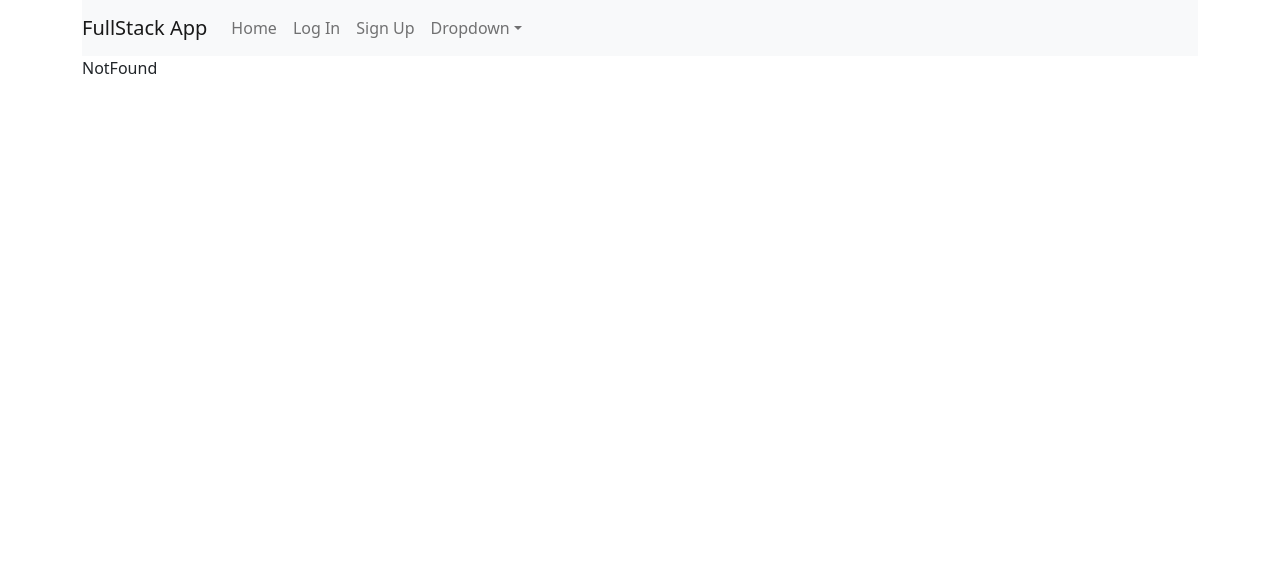
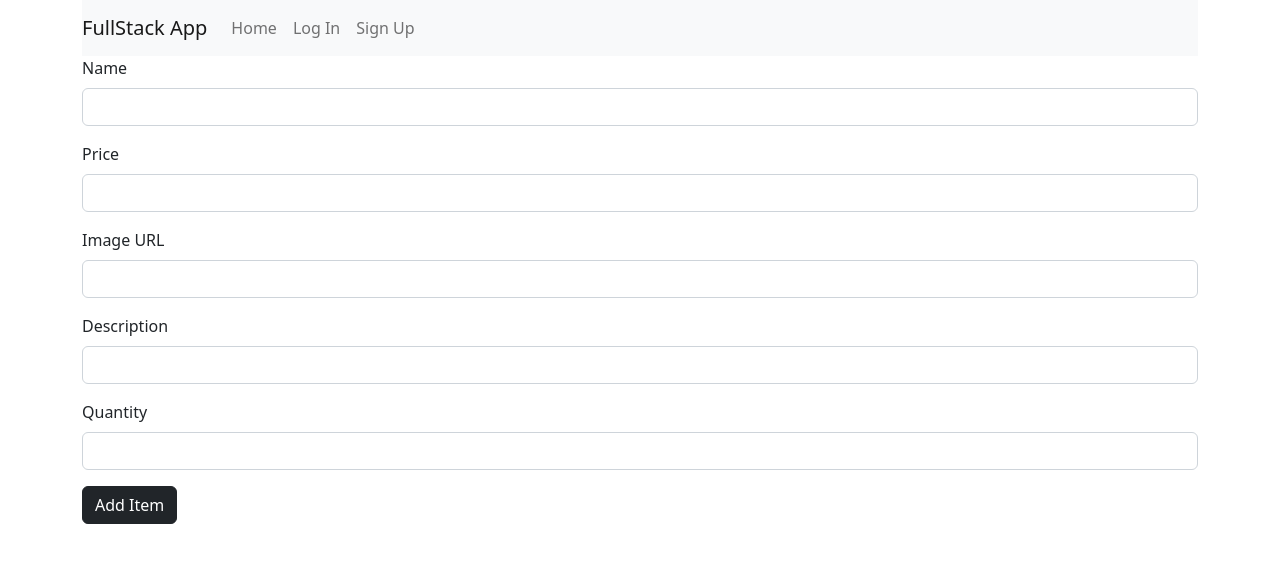
Before and after one commit to Mauro1442/Front-E-commerce-2.0, a React (Create React App) app: page /add in a window 1280 px wide. Shown: the top 562 px of the page. Built offline with nearby package versions, Linux system fonts and the light colour scheme.

Commit message:
managing products

```diff
--- a/src/Components/Menu.js
+++ b/src/Components/Menu.js
@@ -26,11 +26,6 @@ function handleClick() {
             <Nav.Link as={Link} to="/">
               Home
             </Nav.Link>
-{context.userLogin &&
-<Nav.Link onClick={handleClick}>
-              Log Out
-            </Nav.Link>
-}
 
 
 {!context.userLogin && <>
@@ -48,12 +43,19 @@ function handleClick() {
 
 
 
+{context.userLogin &&
+<>
+  <Nav.Link onClick={handleClick}>
+              Log Out
+            </Nav.Link>
 
+                    <NavDropdown title="Dropdown" id="basic-nav-dropdown">
+              <NavDropdown.Item  as={Link} to="/add">
+              Add Item
 
-            <NavDropdown title="Dropdown" id="basic-nav-dropdown">
-              <NavDropdown.Item href="#action/3.1">Action</NavDropdown.Item>
-              <NavDropdown.Item href="#action/3.2">
-                Another action
+</NavDropdown.Item>
+              <NavDropdown.Item as={Link} to="/delete">
+                Delete Item
               </NavDropdown.Item>
               <NavDropdown.Item href="#action/3.3">Something</NavDropdown.Item>
               <NavDropdown.Divider />
@@ -61,6 +63,15 @@ function handleClick() {
                 Separated link
               </NavDropdown.Item>
             </NavDropdown>
+</>
+
+
+
+
+}
+
+
+
           </Nav>
         </Navbar.Collapse>
       </Navbar>
--- a/src/Components/Product.js
+++ b/src/Components/Product.js
@@ -1,7 +1,6 @@
 import { Link } from "react-router-dom";
 import { Button, Card, Col } from "react-bootstrap";
 import { useNavigate } from "react-router-dom";
-
 
 export default function Product(props) {
   const navigate = useNavigate();
@@ -9,24 +8,21 @@ export default function Product(props) {
   const { name, price, code, description, id } = props;
   return (
     <Col>
-      <Card style={{ width: "18rem" }}>
-        <Card.Img variant="top" src="holder.js/100px180" />
+      <Card
+        style={{ width: "18rem", textDecoration: "none", color: "black" }}
+        as={Link}
+        to={"/product/" + id}
+      >
+        <Card.Img variant="top" src={code} />
         <Card.Body>
-          <Card.Title>{name}</Card.Title>
+          <Card.Title>${price}</Card.Title>
           <Card.Text>
-            <li>price: {price}</li>
-            <li>code: {code}</li>
-            <li>description: {description} </li>
-            <li>id: {id}</li>
+            <p>{name}</p>
           </Card.Text>
-          <Button variant="dark" as={Link} to={"/product/" + id}>
-            See Detail
+
+          <Button type="submit" variant="dark" onClick={() => navigate("/buy")}>
+            Order
           </Button>
-
-            <Button type="submit" variant="warning" onClick={() => navigate("/buy")}>
-          Buy
-        </Button>
-
         </Card.Body>
       </Card>
     </Col>
--- /dev/null
+++ b/src/Pages/Add Item.js
@@ -0,0 +1,86 @@
+import Input from "../Components/Input";
+import { useForm } from "react-hook-form";
+import { Button, Form } from "react-bootstrap";
+import AlertCustom from "../Components/Alert";
+
+import { useNavigate } from "react-router-dom";
+import axios from "../Config/Axios";
+import AuthContext from "../Context/AuthContext";
+import { useState, useContext } from "react";
+
+export default function AddItem(props) {
+  const context = useContext(AuthContext);
+  const [alert, setAlert] = useState({ variant: "", text: "" });
+
+  const {
+    register,
+    handleSubmit,
+    formState: { errors },
+  } = useForm();
+
+  const navigate = useNavigate();
+
+  const onSubmit = async (data) => {
+    var config = {
+      method: "post",
+      url: "https://api-nodeservice.herokuapp.com/products/",
+      headers: {
+        "x-access-token": `${JSON.parse(window.localStorage.getItem("access_token"))}`,"Content-Type": "application/json",
+      },
+      data: data,
+    };
+
+    axios(config)
+      .then(function (response) {
+        console.log(response);
+      })
+      .catch(function (error) {
+        console.log(error);
+      });
+  };
+
+  return (
+    <div>
+      <Form
+        onSubmit={handleSubmit((data) => {
+          onSubmit(data);
+        })}
+      >
+        <Input
+          label="Name"
+          register={{ ...register("name", { required: true }) }}
+        />
+        {errors.name && <span>Mandatory</span>}
+        <Input
+          label="Price"
+          register={{
+            ...register("price", { required: true }),
+          }}
+        />
+        {errors.price && <span>Mandatory</span>}
+        <Input
+          label="Image URL"
+          register={{ ...register("code", { required: true }) }}
+        />
+        {errors.code && <span>Mandatory</span>}
+        <Input
+          label="Description"
+          register={{
+            ...register("description", { required: true }),
+          }}
+        />
+        {errors.description && <span>Mandatory</span>}
+        <Input
+          label="Quantity"
+          register={{ ...register("quantity", { required: true }) }}
+        />
+        {errors.quantity && <span>Mandatory</span>}
+
+        <Button type="submit" variant="dark">
+          Add Item
+        </Button>
+        <AlertCustom variant={alert.variant} text={alert.text} />
+      </Form>
+    </div>
+  );
+}
--- /dev/null
+++ b/src/Pages/Delete Item.js
@@ -0,0 +1,63 @@
+import Input from "../Components/Input";
+import { useForm } from "react-hook-form";
+import { Button, Form } from "react-bootstrap";
+import AlertCustom from "../Components/Alert";
+
+import { useNavigate } from "react-router-dom";
+import axios from "../Config/Axios";
+import AuthContext from "../Context/AuthContext";
+import { useState, useContext } from "react";
+
+export default function DeleteItem(props) {
+  const context = useContext(AuthContext);
+  const [alert, setAlert] = useState({ variant: "", text: "" });
+
+  const {
+    register,
+    handleSubmit,
+    formState: { errors },
+  } = useForm();
+
+  const navigate = useNavigate();
+
+  const onSubmit = async (data) => {
+    var config = {
+      method: "delete",
+      url: `https://api-nodeservice.herokuapp.com/products/${data.id}`,
+      headers: {
+        "x-access-token": `${JSON.parse(window.localStorage.getItem("access_token"))}`,"Content-Type": "application/json",
+      },
+      data: data,
+    };
+
+    axios(config)
+      .then(function (response) {
+        console.log(response);
+      })
+      .catch(function (error) {
+        console.log(error);
+      });
+  };
+
+  return (
+    <div>
+      <Form
+        onSubmit={handleSubmit((data) => {
+          onSubmit(data);
+        })}
+      >
+        <Input
+          label="Item ID"
+          register={{ ...register("id", { required: true }) }}
+        />
+        {errors.id && <span>Mandatory</span>}
+
+
+        <Button type="submit" variant="dark">
+          Delete Item
+        </Button>
+        <AlertCustom variant={alert.variant} text={alert.text} />
+      </Form>
+    </div>
+  );
+}
--- a/src/Pages/Detail.js
+++ b/src/Pages/Detail.js
@@ -1,16 +1,14 @@
 import { useParams } from "react-router-dom";
 import { getByIdProducts } from "../Services/productsServices";
-import  { useEffect, useState } from "react";
+import { useEffect, useState } from "react";
 import { Button } from "react-bootstrap";
 import { useNavigate } from "react-router-dom";
-
 
 export default function Detail() {
   const { id } = useParams();
   const [product, setProduct] = useState({});
   const [loading, setLoading] = useState(true);
   const navigate = useNavigate();
-
 
   useEffect(() => {
     const request = async () => {
@@ -32,17 +30,20 @@ export default function Detail() {
   } else {
     return (
       <div>
-        <ul>
-          <li>Name: {product.name}</li>
-          <li>Price: {product.price}</li>
-          <li>Description: {product.description}</li>
-          <li>Code: {product.code}</li>
-          <li>ID: {product._id}</li>
-        </ul>
-        <Button type="submit" variant="warning" onClick={() => navigate("/buy")}>
+        <img src={product.code} alt="large"></img>
+        <h4>Price: {product.price}</h4>
+
+        <p>Name: {product.name}</p>
+        <p>Description: {product.description}</p>
+        <p>ID: {product._id}</p>
+
+        <Button
+          type="submit"
+          variant="warning"
+          onClick={() => navigate("/buy")}
+        >
           Buy
         </Button>
-
       </div>
     );
   }
--- a/src/Pages/Signin.js
+++ b/src/Pages/Signin.js
@@ -3,7 +3,6 @@ import Input from "../Components/Input";
 import { useForm } from "react-hook-form";
 import { Button, Form } from "react-bootstrap";
 import { useNavigate } from "react-router-dom";
-//import { login } from "../Services/usersServices";
 import axios from "../Config/Axios";
 
 export default function Signin() {
--- a/src/Routes/Public.js
+++ b/src/Routes/Public.js
@@ -6,10 +6,11 @@ import Home from "../Pages/Home";
 import NotFound from "../Pages/NotFound";
 import Signin from "../Pages/Signin";
 import Login from "../Pages/Login";
+import AddItem from "../Pages/Add Item";
+import DeleteItem from "../Pages/Delete Item";
 
 export default function Public(props) {
 
-const {setLogin} = props
 
   return (
     <Routes>
@@ -19,6 +20,8 @@ const {setLogin} = props
       <Route path="/buy" element={<Buy />} />
       <Route path="/log" element={<Login setLogin={props.setLogin}/>} />
       <Route path="/sign" element={<Signin />} />
+      <Route path="/add" element={<AddItem />} />
+      <Route path="/delete" element={<DeleteItem />} />
       <Route path="*" element={<NotFound />} />
     </Routes>
   );
```
